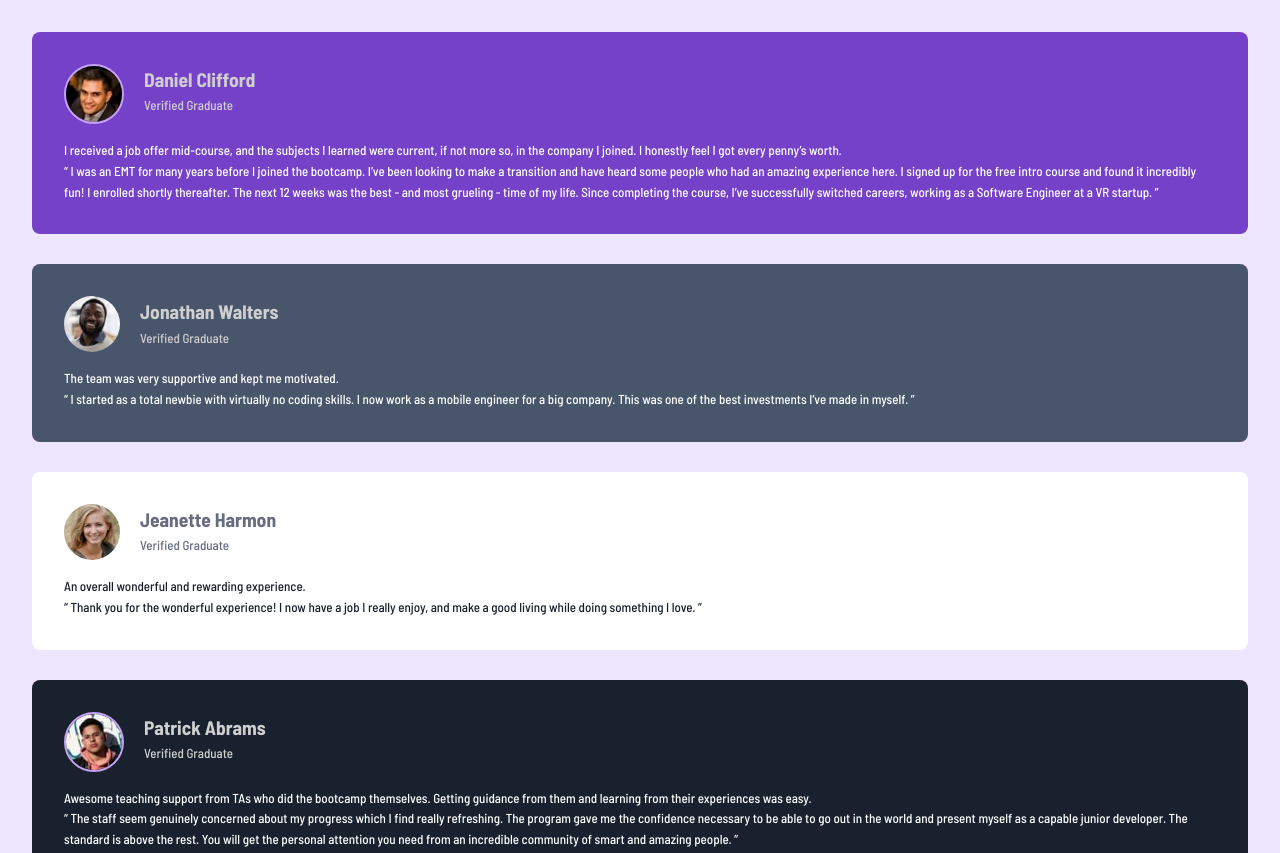
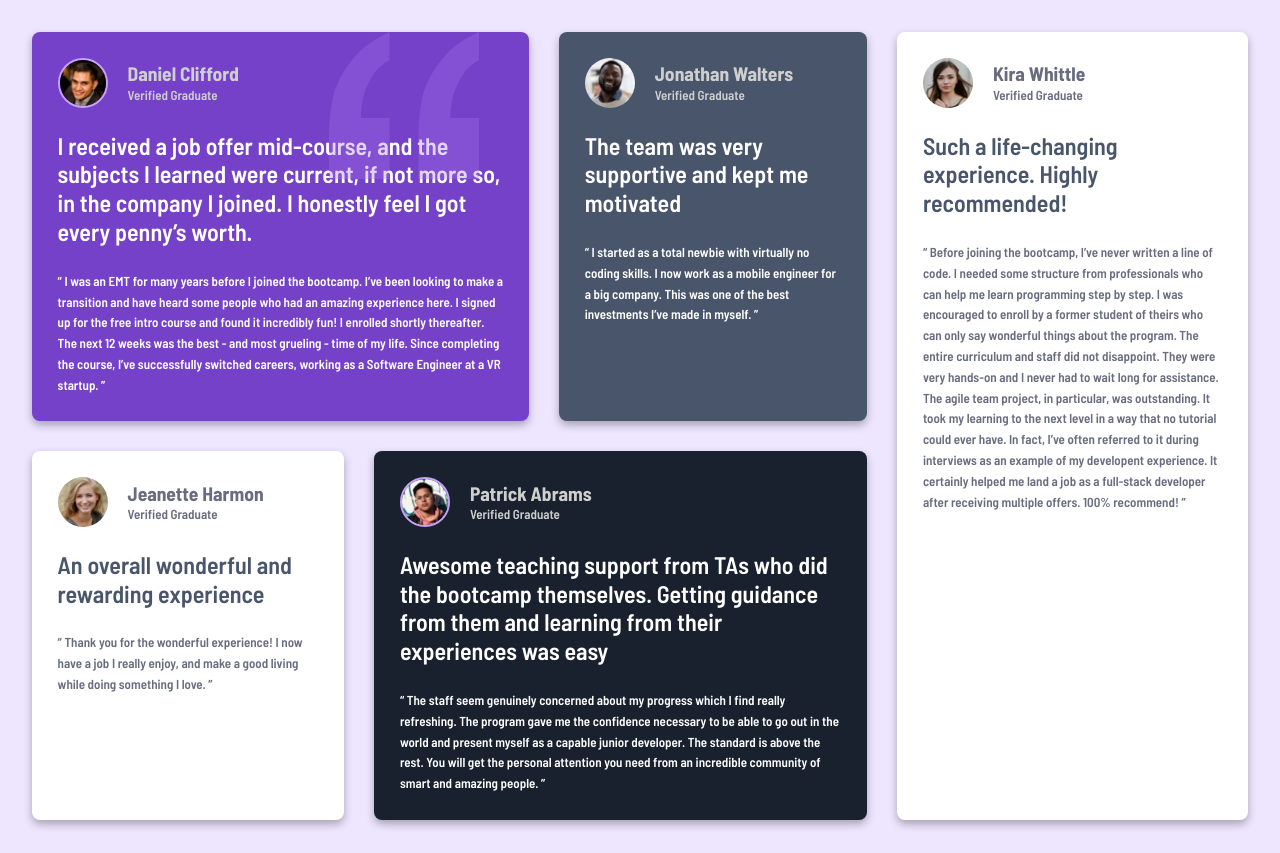
Before and after one commit to maomaoXD/testimonials-grid-section, a plain HTML site: page index.html in a window 1280 px wide. Shown: the top 853 px of the page. Drawn offline with Linux system fonts and the light colour scheme.

Commit message:
update the grid and index.html v3

```diff
--- a/index.html
+++ b/index.html
@@ -32,6 +32,7 @@
               The next 12 weeks was the best - and most grueling - time of my life. Since completing the course, I’ve successfully switched careers, working as a Software Engineer at a VR startup. ”
             </p>
           </div>
+          <img class="testimonial__quot" src="./images/bg-pattern-quotation.svg" alt="Quote icon">
         </div>
 
         <div class="testimonial__card testimonial__card--grey">
@@ -45,7 +46,7 @@
 
           <div class="testimonial__text">
             <p class="testimonial__text-headline">
-              The team was very supportive and kept me motivated.
+              The team was very supportive and kept me motivated
             </p>
             <p class="testimonial__text-context">
               “ I started as a total newbie with virtually no coding skills. I now work as a mobile engineer for a big company. This was one of the best investments I’ve made in myself. ”
@@ -64,8 +65,8 @@
           </div>
 
           <div class="testimonial__text">
-            <p class="testimonial__text-headline">
-              An overall wonderful and rewarding experience.
+            <p class="testimonial__text-headline text-headline-neutral">
+              An overall wonderful and rewarding experience
             </p>
             <p class="testimonial__text-context">
               “ Thank you for the wonderful experience! I now have a job I really enjoy, and make a good living while doing something I love. ”
@@ -84,7 +85,7 @@
 
           <div class="testimonial__text">
             <p class="testimonial__text-headline">
-              Awesome teaching support from TAs who did the bootcamp themselves. Getting guidance from them and learning from their experiences was easy.
+              Awesome teaching support from TAs who did the bootcamp themselves. Getting guidance from them and learning from their experiences was easy
             </p>
             <p class="testimonial__text-context">
               “ The staff seem genuinely concerned about my progress which I find really refreshing. The program gave me the confidence necessary to be able to go out in the world and present myself as a capable junior developer. The standard is above the rest. You will get the personal attention you need from an incredible community of smart and amazing people. ”
@@ -102,7 +103,7 @@
           </div>
 
           <div class="testimonial__text">
-            <p class="testimonial__text-headline">
+            <p class="testimonial__text-headline text-headline-neutral">
               Such a life-changing experience. Highly recommended!
             </p>
             <p class="testimonial__text-context">
--- a/scss/base/_base.scss
+++ b/scss/base/_base.scss
@@ -3,15 +3,15 @@
 @use '../abstract/mixins' as m;
 
 body {
+    display: grid;
+    place-items: center;
     background-color: v.$purple-50;
-    font-family: v.$font-primary;
-    font-size: v.$font-size;
-    line-height: 1.6;
+    line-height: 1.5;
     min-height: 100dvh;
     margin: 0;
 }
 
 a:focus-visible, button:focus-visible {
-    outline: 2px solid v.$purple-500;
-    outline-offset: 2px;
+    outline: 3px dashed v.$purple-700;
+    outline-offset: 4px;
 }
--- a/scss/base/_typography.scss
+++ b/scss/base/_typography.scss
@@ -6,14 +6,29 @@
 
 body {
     font-family: v.$font-primary;
+    color: v.$grey-400;
     font-size: v.$font-size;
-    font-weight: v.$font-weight-md;
+    font-weight: v.$font-weight-semibold;
 }
 
 .testimonial__name {
+    line-height: 1.3;
     color: v.$grey-200;
 
     &--title {
         font-weight: v.$font-weight-md;
     }
 }
+
+.testimonial__text {
+    &-headline {
+        font-size: clamp(f.rem(18), 2vw, f.rem(24));
+        font-weight: v.$font-weight-semibold;
+        line-height: 1.2;
+        padding: clamp(f.rem(16), 4vw, f.rem(24)) 0;
+    }
+
+    &-context {
+        font-size: v.$font-size;
+    }
+}
--- a/scss/base/_utilities.scss
+++ b/scss/base/_utilities.scss
@@ -11,3 +11,7 @@
 .text-neutral {
     color: v.$grey-400 !important;
 }
+
+.text-headline-neutral {
+    color: v.$grey-500 !important;
+}
--- a/scss/components/_testimonial.scss
+++ b/scss/components/_testimonial.scss
@@ -6,11 +6,10 @@
 
 // Block: Testimonial Card
 .testimonial__card {
-    display: grid;
-    gap: f.rem(16);
-
-    padding: clamp(f.rem(16), 5vw, f.rem(32));
+    position: relative;
+    padding: clamp(f.rem(20), 2vw, f.rem(30));
     border-radius: f.rem(8);
+    box-shadow: 0 f.rem(4) f.rem(8) rgba(0, 0, 0, 0.3); // Subtle shadow
     // Modifiers
     &--purple {
         background-color: v.$purple-500;
@@ -24,7 +23,7 @@
 
     &--white {
         background-color: v.$white;
-        color: v.$dark-blue;
+
     }
 
     &--darkblue {
@@ -41,12 +40,27 @@
 
     &__info {
         display: flex;
+        align-items: center;
         gap: f.rem(20);
 
     }
 
     &__img {
+        width: f.rem(50);
+        height: f.rem(50);
         border-radius: 50%;
     }
 
+
 }
+
+
+.testimonial__quot {
+    z-index: 0;
+    opacity: 0.3;
+    width: f.rem(150);
+    position:absolute;
+    top: 0%;
+    right: 10%;
+    font-size: f.rem(50);
+}
--- a/scss/layout/_grid.scss
+++ b/scss/layout/_grid.scss
@@ -6,16 +6,54 @@
 
 .testimonial-container {
     display: grid;
-    grid-template-columns: repeat(1, 1fr);
     place-items: center;
-    height: 100%;
-    padding: clamp(f.rem(16), 5vw, f.rem(32));
-    min-width: f.rem(375);
-    max-width: f.rem(1440);
+
 }
 
 .testimonial {
     display: grid;
-    grid-template-columns: repeat(1, 1fr);
     gap: f.rem(30);
+    grid-template-areas:
+    'one'
+    'two'
+    'three'
+    'four'
+    'five';
+
+    @media screen and (min-width: 480px) {
+        grid-template-areas:
+        'one one'
+        'two five'
+        'three five'
+        'four four';
+
+    }
+
+
+    @media screen and (min-width: 768px) {
+        grid-template-areas:
+        'one one two five'
+        'three four four five';
+
+    }
 }
+
+.testimonial > .testimonial__card:nth-child(1) {
+    grid-area: one;
+}
+
+.testimonial > .testimonial__card:nth-child(2) {
+    grid-area: two;
+}
+
+.testimonial > .testimonial__card:nth-child(3) {
+    grid-area: three;
+}
+
+.testimonial > .testimonial__card:nth-child(4) {
+    grid-area: four;
+}
+
+.testimonial > .testimonial__card:nth-child(5) {
+    grid-area: five;
+}
--- a/scss/layout/_layout.scss
+++ b/scss/layout/_layout.scss
@@ -1,3 +1,18 @@
 @use '../abstract/functions' as f;
 @use '../abstract/variables' as v;
 @use '../abstract/mixins' as m;
+
+.testimonial-container {
+    height: 100%;
+    margin: 0 auto;
+    padding: clamp(f.rem(16), 4vw, f.rem(32));
+    min-width: f.rem(375);
+    max-width: f.rem(1440);
+}
+
+.testimonial {
+    width: 100%;
+    max-width: auto;
+    margin: 0 auto;
+
+}
```
Also changed, not shown: dist/main.css, 1 other file.
